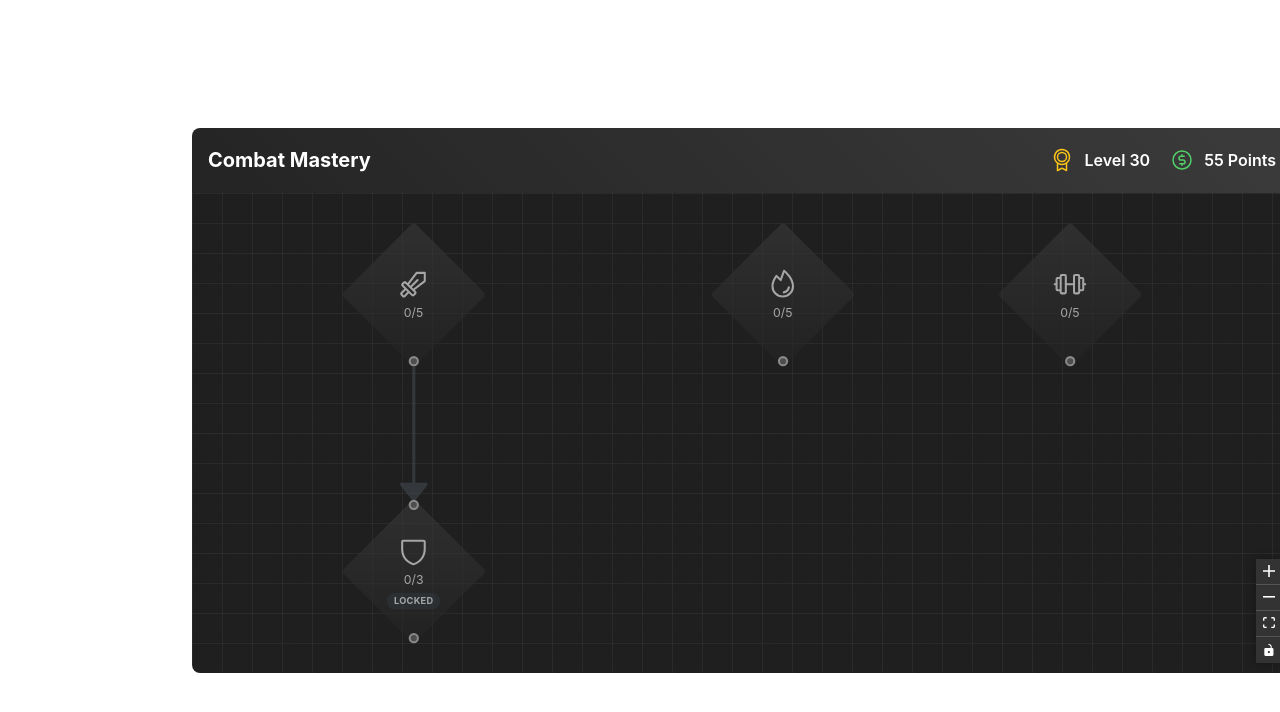
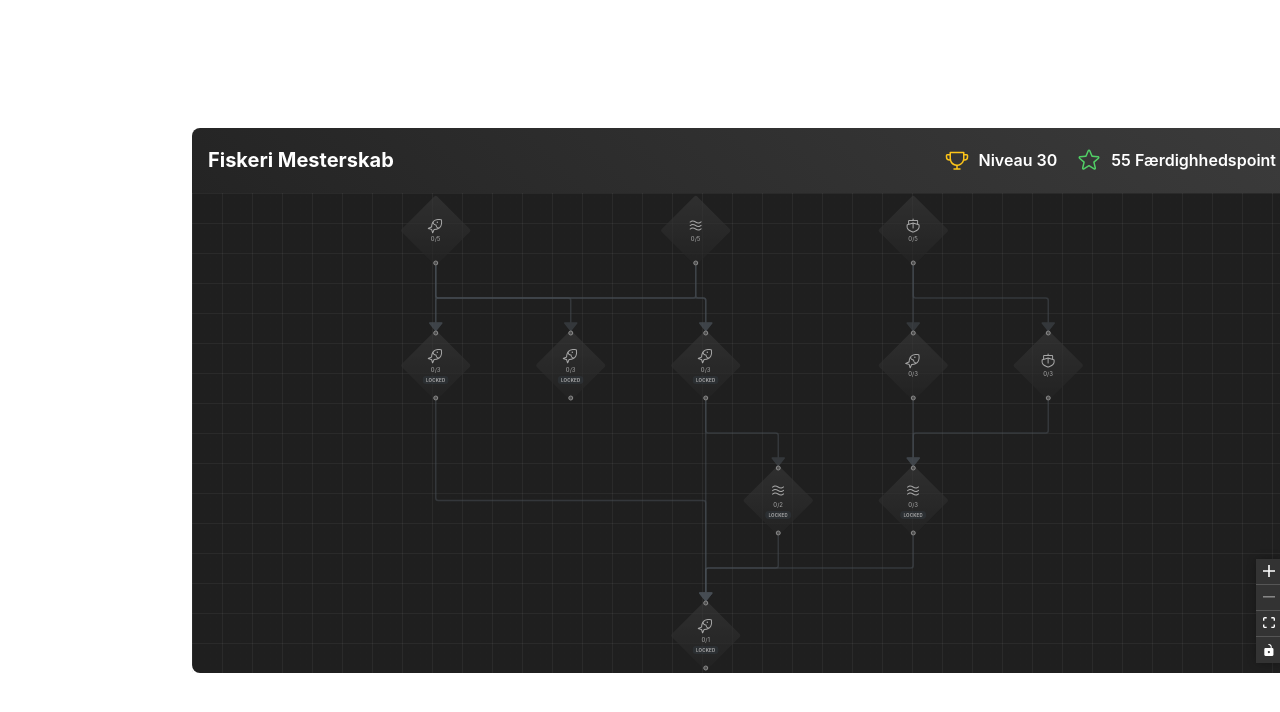
Before and after one commit to TURR3T5/od_skilltree, a React (Vite) app: page / in a window 1280 px wide. Shown: the top 712 px of the page. Built offline with nearby package versions, Linux system fonts and the light colour scheme.

Commit message:
veery good changes

```diff
--- a/src/App.tsx
+++ b/src/App.tsx
@@ -1,71 +1,149 @@
 import React, { useState, useCallback } from 'react';
 import { Container } from '@mantine/core';
 import { SkillTree } from './components';
-import { Shield, Fire, Barbell, Sword } from '@phosphor-icons/react';
+import { Fish, Boat, Waves } from '@phosphor-icons/react';
 import { SkillTreeData } from './types/SkillTypes';
 
 const App: React.FC = () => {
 	const [skillTreeData, setSkillTreeData] = useState<SkillTreeData>({
-		id: 'combat-skills',
-		name: 'Combat Mastery',
-		description: 'Unlock and improve your combat abilities',
+		id: 'fiskeri-faerdigheder',
+		name: 'Fiskeri Mesterskab',
+		description: 'Lås op og forbedrer dine fiskefærdigheder',
 		playerLevel: 30,
 		availablePoints: 55,
 		skills: [
 			{
-				id: 'sword-mastery',
-				name: 'Sword Mastery',
-				description: 'Improve sword handling and damage. Increases physical damage by 10% per level.',
-				icon: Sword,
+				id: 'stang-mesterskab',
+				name: 'Stang Mesterskab',
+				description: 'Forbedrer håndtering af fiskestang og chancen for at fange store fisk. Øger fangstchancen med 10% pr. niveau.',
+				icon: Fish,
 				level: 0,
 				maxLevel: 5,
 				cost: 3,
 				isUnlocked: false,
 			},
 			{
-				id: 'fire-magic',
-				name: 'Fire Magic',
-				description: 'Harness the power of fire. Adds fire damage to attacks and unlocks fire spells.',
-				icon: Fire,
+				id: 'baad-navigation',
+				name: 'Båd Navigation',
+				description: 'Forbedrer evnen til at navigere og manøvrere både. Øger bevægelseshastighed og stabilitet.',
+				icon: Boat,
 				level: 0,
 				maxLevel: 5,
 				cost: 5,
 				isUnlocked: false,
 			},
 			{
-				id: 'physical-conditioning',
-				name: 'Physical Conditioning',
-				description: 'Improve physical attributes. +5 Strength and +5 Constitution per level.',
-				icon: Barbell,
+				id: 'fysisk-udholdenhed',
+				name: 'Fysisk Udholdenhed',
+				description: 'Forbedrer fysisk styrke og udholdenhed. +5 styrke og +5 udholdenhed pr. niveau.',
+				icon: Waves,
 				level: 0,
 				maxLevel: 5,
 				cost: 2,
 				isUnlocked: false,
 			},
 			{
-				id: 'shield-defense',
-				name: 'Shield Defense',
-				description: 'Enhance defensive capabilities. +15% block chance per level.',
-				icon: Shield,
+				id: 'avanceret-fangst',
+				name: 'Avanceret Fangst',
+				description: 'Øg chancen for at fange sjældne og store fisk. +15% chance for specielle fangster pr. niveau.',
+				icon: Fish,
 				level: 0,
 				maxLevel: 3,
 				cost: 2,
-				requiredSkills: ['tactical-awareness'],
+				requiredSkills: ['lokke-teknik'],
 				isUnlocked: false,
 			},
+			{
+				id: 'lokke-teknik',
+				name: 'Lokke Teknik',
+				description: 'Forbedrer evnen til at lokke fisk til krogen. Øger fangstchancen med 5% pr. niveau.',
+				icon: Fish,
+				level: 0,
+				maxLevel: 3,
+				cost: 2,
+				isUnlocked: false,
+				requiredSkills: ['fysisk-udholdenhed'],
+			},
+			{
+				id: 'ekstremt-fiskeri',
+				name: 'Ekstremt Fiskeri',
+				description: 'Forbedrer evnen til at fiske under ekstreme forhold. Øger fangstchancen med 20% pr. niveau.',
+				icon: Waves,
+				level: 0,
+				maxLevel: 2,
+				cost: 4,
+				requiredSkills: ['lokke-teknik'],
+				isUnlocked: false,
+			},
+			{
+				id: 'dybt-vand-fiskeri',
+				name: 'Dybt Vand Fiskeri',
+				description: 'Forbedrer evnen til at fiske i dybt vand. Øger fangstchancen med 15% pr. niveau.',
+				icon: Boat,
+				level: 0,
+				maxLevel: 3,
+				cost: 3,
+				isUnlocked: false,
+			},
+			{
+				id: 'kyst-fiskeri',
+				name: 'Kyst Fiskeri',
+				description: 'Forbedrer evnen til at fiske ved kysten. Øger fangstchancen med 10% pr. niveau.',
+				icon: Fish,
+				level: 0,
+				maxLevel: 3,
+				cost: 2,
+				isUnlocked: false,
+			},
+			{
+				id: 'marine-okologi',
+				name: 'Marine Økologi',
+				description: 'Forståelse af marine økosystemer for bedre fiskeri. Øger fangstchancen med 5% pr. niveau.',
+				icon: Waves,
+				level: 0,
+				maxLevel: 3,
+				cost: 3,
+				requiredSkills: ['dybt-vand-fiskeri', 'kyst-fiskeri'],
+				isUnlocked: false,
+			},
+			{
+				id: 'udholdenhed-fiskeri',
+				name: 'Udholdenhed Fiskeri',
+				description: 'Forbedrer evnen til at fiske i længere perioder. Øger udholdenhed med 10% pr. niveau.',
+				icon: Fish,
+				level: 0,
+				maxLevel: 3,
+				cost: 2,
+				requiredSkills: ['fysisk-udholdenhed'],
+				isUnlocked: false,
+			},
+			{
+				id: 'professionel-fisker',
+				name: 'Professionel Fisker',
+				description: 'Bliv en professionel fisker med avancerede teknikker. Øger fangstchancen med 25% pr. niveau.',
+				icon: Fish,
+				level: 0,
+				maxLevel: 1,
+				cost: 5,
+				requiredSkills: ['lokke-teknik'],
+				isUnlocked: false,
+			}
 		],
 		connections: [
-			{ source: 'sword-mastery', target: 'shield-defense' },
-			{ source: 'sword-mastery', target: 'precision-strike' },
-			{ source: 'precision-strike', target: 'master-archer' },
-			{ source: 'fire-magic', target: 'lightning-bolt' },
-			{ source: 'fire-magic', target: 'water-magic' },
-			{ source: 'water-magic', target: 'elemental-mastery' },
-			{ source: 'lightning-bolt', target: 'elemental-mastery' },
-			{ source: 'physical-conditioning', target: 'tactical-awareness' },
-			{ source: 'physical-conditioning', target: 'dual-wielding' },
-			{ source: 'sword-mastery', target: 'dual-wielding' },
-			{ source: 'tactical-awareness', target: 'leadership' },
+			{ source: 'stang-mesterskab', target: 'avanceret-fangst' },
+			{ source: 'stang-mesterskab', target: 'lokke-teknik' },
+			{ source: 'lokke-teknik', target: 'ekstremt-fiskeri' },
+			{ source: 'baad-navigation', target: 'dybt-vand-fiskeri' },
+			{ source: 'baad-navigation', target: 'kyst-fiskeri' },
+			{ source: 'kyst-fiskeri', target: 'marine-okologi' },
+			{ source: 'dybt-vand-fiskeri', target: 'marine-okologi' },
+			{ source: 'fysisk-udholdenhed', target: 'lokke-teknik' },
+			{ source: 'fysisk-udholdenhed', target: 'udholdenhed-fiskeri' },
+			{ source: 'stang-mesterskab', target: 'udholdenhed-fiskeri' },
+			{ source: 'lokke-teknik', target: 'professionel-fisker' },
+			{ source: 'ekstremt-fiskeri', target: 'professionel-fisker' },
+			{ source: 'marine-okologi', target: 'professionel-fisker' },
+			{ source: 'udholdenhed-fiskeri', target: 'professionel-fisker' }
 		],
 	});
 
@@ -108,7 +186,6 @@ const App: React.FC = () => {
 			const dependentSkills = prevData.skills.filter((s) => s.requiredSkills?.includes(skillId) && s.isUnlocked && s.level > 0);
 
 			if (dependentSkills.length > 0 && skillToDowngrade.level <= 1) {
-				// Can't downgrade if it would break dependencies
 				return prevData;
 			}
 
--- a/src/components/SkillTree/SkillNode.tsx
+++ b/src/components/SkillTree/SkillNode.tsx
@@ -83,22 +83,6 @@ export const SkillNode: React.FC<SkillNodeProps> = ({ data, isConnectable = fals
 						onClick={handleNodeClick}
 						className={nodeClassName}
 					>
-						<Transition mounted={isAnimating} transition='pop' duration={500}>
-							{(styles) => (
-								<Box
-									style={{
-										...styles,
-										position: 'absolute',
-										width: '120%',
-										height: '120%',
-										background: 'rgba(76, 175, 80, 0.3)',
-										borderRadius: theme.radius.sm,
-										zIndex: 10,
-									}}
-								/>
-							)}
-						</Transition>
-
 						<Box
 							style={{
 								transform: 'rotate(-45deg)',
--- a/src/components/SkillTree/SkillTreeHeader.tsx
+++ b/src/components/SkillTree/SkillTreeHeader.tsx
@@ -1,6 +1,6 @@
 import React from 'react';
 import { Text, Group, Box, useMantineTheme } from '@mantine/core';
-import { Medal, CurrencyCircleDollar } from '@phosphor-icons/react';
+import { Trophy, Star } from '@phosphor-icons/react';
 
 interface SkillTreeHeaderProps {
 	name: string;
@@ -28,16 +28,16 @@ export const SkillTreeHeader: React.FC<SkillTreeHeaderProps> = ({ name, playerLe
 
 				<Group gap='lg'>
 					<Group gap='xs'>
-						<Medal size={24} color={theme.colors.yellow[5]} />
+						<Trophy size={24} color={theme.colors.yellow[5]} />
 						<Text c='white' fw={600}>
-							Level {playerLevel}
+							Niveau {playerLevel}
 						</Text>
 					</Group>
 
 					<Group gap='xs'>
-						<CurrencyCircleDollar size={24} color={theme.colors.green[5]} />
+						<Star size={24} color={theme.colors.green[5]} />
 						<Text c='white' fw={600}>
-							{availablePoints} Points
+							{availablePoints} Færdighhedspoint
 						</Text>
 					</Group>
 				</Group>
--- a/src/components/SkillTree/SkillUpgradeModal.tsx
+++ b/src/components/SkillTree/SkillUpgradeModal.tsx
@@ -43,7 +43,7 @@ export const SkillUpgradeModal: React.FC<SkillUpgradeModalProps> = ({ skill, isO
 				<Text>{skill.description}</Text>
 
 				<Group>
-					<Text fw={600}>Level:</Text>
+					<Text fw={600}>Niveau:</Text>
 					<Text>
 						{skill.level} / {skill.maxLevel}
 					</Text>
@@ -53,28 +53,28 @@ export const SkillUpgradeModal: React.FC<SkillUpgradeModalProps> = ({ skill, isO
 
 				<Box my='md'>
 					<Text fw={600} mb='xs'>
-						Upgrade Requirements:
+						Opgraderingsbevis:
 					</Text>
 
 					<Group gap='xs'>
 						<Text size='sm' c={hasLevel ? 'green' : 'red'}>
-							Required Level: {requiredLevel}
+							Krævet Niveau: {requiredLevel}
 						</Text>
 					</Group>
 
 					<Text size='sm' c={canAfford ? 'green' : 'red'}>
-						Cost: {skill.cost} points
+						Omkostninger: {skill.cost} point
 					</Text>
 
-					{skill.requiredSkills && skill.requiredSkills.length > 0 && <Text size='sm'>Required Skills: Unlocked</Text>}
+					{skill.requiredSkills && skill.requiredSkills.length > 0 && <Text size='sm'>Krævede Færdigheder: Låst op</Text>}
 				</Box>
 
 				<Group justify='flex-end' mt='md'>
 					<Button variant='outline' onClick={onClose}>
-						Cancel
+						Annuller
 					</Button>
 					<Button onClick={handleUpgrade} disabled={skill.level >= skill.maxLevel || !canAfford || !hasLevel}>
-						Upgrade
+						Opgrader
 					</Button>
 				</Group>
 			</Stack>
```
